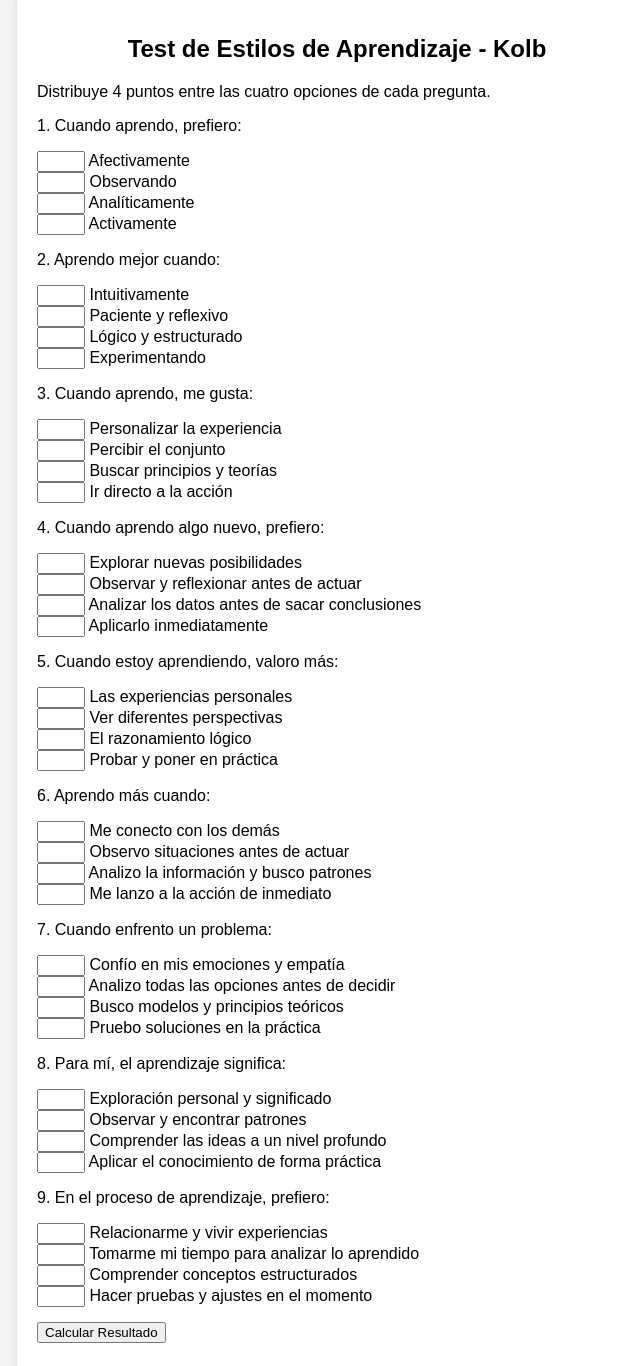
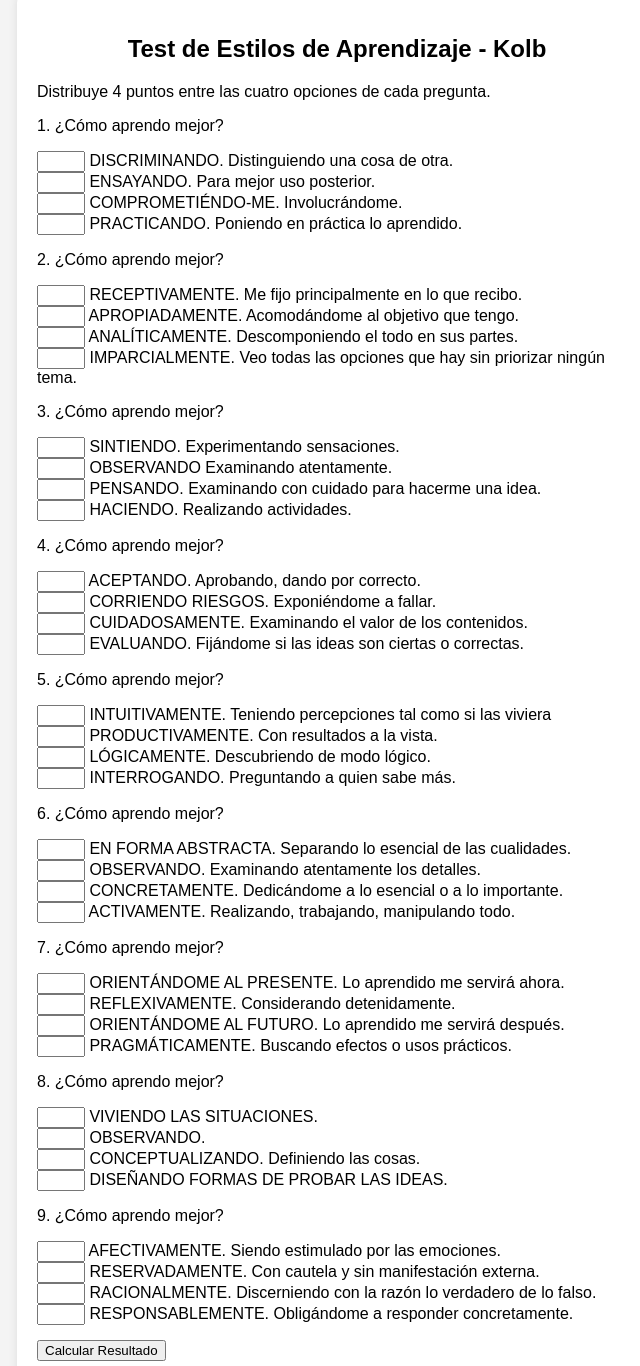
Before and after one commit to LuisFloresGuerra/testbb-kolb, a plain HTML site: page index.html in a window 1280 px wide. Shown: the part 45-1411 px from the top of the page, without its empty margins (23-663 px from the left). Drawn offline with Linux system fonts and the light colour scheme.

Commit message:
Update index.html

```diff
--- a/index.html
+++ b/index.html
@@ -19,26 +19,26 @@
             <p>Distribuye 4 puntos entre las cuatro opciones de cada pregunta.</p>
             <script>
                 const questions = [
-                    "Cuando aprendo, prefiero:",
-                    "Aprendo mejor cuando:",
-                    "Cuando aprendo, me gusta:",
-                    "Cuando aprendo algo nuevo, prefiero:",
-                    "Cuando estoy aprendiendo, valoro más:",
-                    "Aprendo más cuando:",
-                    "Cuando enfrento un problema:",
-                    "Para mí, el aprendizaje significa:",
-                    "En el proceso de aprendizaje, prefiero:"
+                    "¿Cómo aprendo mejor?",
+                    "¿Cómo aprendo mejor?",
+                    "¿Cómo aprendo mejor?",
+                    "¿Cómo aprendo mejor?",
+                    "¿Cómo aprendo mejor?",
+                    "¿Cómo aprendo mejor?",
+                    "¿Cómo aprendo mejor?",
+                    "¿Cómo aprendo mejor?",
+                    "¿Cómo aprendo mejor?"
                 ];
                 const options = [
-                    ["Afectivamente", "Observando", "Analíticamente", "Activamente"],
-                    ["Intuitivamente", "Paciente y reflexivo", "Lógico y estructurado", "Experimentando"],
-                    ["Personalizar la experiencia", "Percibir el conjunto", "Buscar principios y teorías", "Ir directo a la acción"],
-                    ["Explorar nuevas posibilidades", "Observar y reflexionar antes de actuar", "Analizar los datos antes de sacar conclusiones", "Aplicarlo inmediatamente"],
-                    ["Las experiencias personales", "Ver diferentes perspectivas", "El razonamiento lógico", "Probar y poner en práctica"],
-                    ["Me conecto con los demás", "Observo situaciones antes de actuar", "Analizo la información y busco patrones", "Me lanzo a la acción de inmediato"],
-                    ["Confío en mis emociones y empatía", "Analizo todas las opciones antes de decidir", "Busco modelos y principios teóricos", "Pruebo soluciones en la práctica"],
-                    ["Exploración personal y significado", "Observar y encontrar patrones", "Comprender las ideas a un nivel profundo", "Aplicar el conocimiento de forma práctica"],
-                    ["Relacionarme y vivir experiencias", "Tomarme mi tiempo para analizar lo aprendido", "Comprender conceptos estructurados", "Hacer pruebas y ajustes en el momento"]
+                    ["DISCRIMINANDO. Distinguiendo una cosa de otra.", "ENSAYANDO. Para mejor uso posterior.", "COMPROMETIÉNDO-ME. Involucrándome.", "PRACTICANDO. Poniendo en práctica lo aprendido."],
+                    ["RECEPTIVAMENTE. Me fijo principalmente en lo que recibo.", "APROPIADAMENTE. Acomodándome al objetivo que tengo.", "ANALÍTICAMENTE. Descomponiendo el todo en sus partes.", "IMPARCIALMENTE. Veo todas las opciones que hay sin priorizar ningún tema."],
+                    ["SINTIENDO. Experimentando sensaciones.", "OBSERVANDO Examinando atentamente.", "PENSANDO. Examinando con cuidado para hacerme una idea.", "HACIENDO. Realizando actividades."],
+                    ["ACEPTANDO. Aprobando, dando por correcto.", "CORRIENDO RIESGOS. Exponiéndome a fallar.", "CUIDADOSAMENTE. Examinando el valor de los contenidos.", "EVALUANDO. Fijándome si las ideas son ciertas o correctas."],
+                    ["INTUITIVAMENTE. Teniendo percepciones tal como si las viviera", "PRODUCTIVAMENTE. Con resultados a la vista.", "LÓGICAMENTE. Descubriendo de modo lógico.", "INTERROGANDO. Preguntando a quien sabe más."],
+                    ["EN FORMA ABSTRACTA. Separando lo esencial de las cualidades.", "OBSERVANDO. Examinando atentamente los detalles.", "CONCRETAMENTE. Dedicándome a lo esencial o a lo importante.", "ACTIVAMENTE. Realizando, trabajando, manipulando todo."],
+                    ["ORIENTÁNDOME AL PRESENTE. Lo aprendido me servirá ahora.", "REFLEXIVAMENTE. Considerando detenidamente.", "ORIENTÁNDOME AL FUTURO. Lo aprendido me servirá después.", "PRAGMÁTICAMENTE. Buscando efectos o usos prácticos."],
+                    ["VIVIENDO LAS SITUACIONES.", "OBSERVANDO.", "CONCEPTUALIZANDO. Definiendo las cosas.", "DISEÑANDO FORMAS DE PROBAR LAS IDEAS."],
+                    ["AFECTIVAMENTE. Siendo estimulado por las emociones.", "RESERVADAMENTE. Con cautela y sin manifestación externa.", "RACIONALMENTE. Discerniendo con la razón lo verdadero de lo falso.", "RESPONSABLEMENTE. Obligándome a responder concretamente."]
                 ];
                 let formHtml = "";
                 questions.forEach((question, index) => {
```
